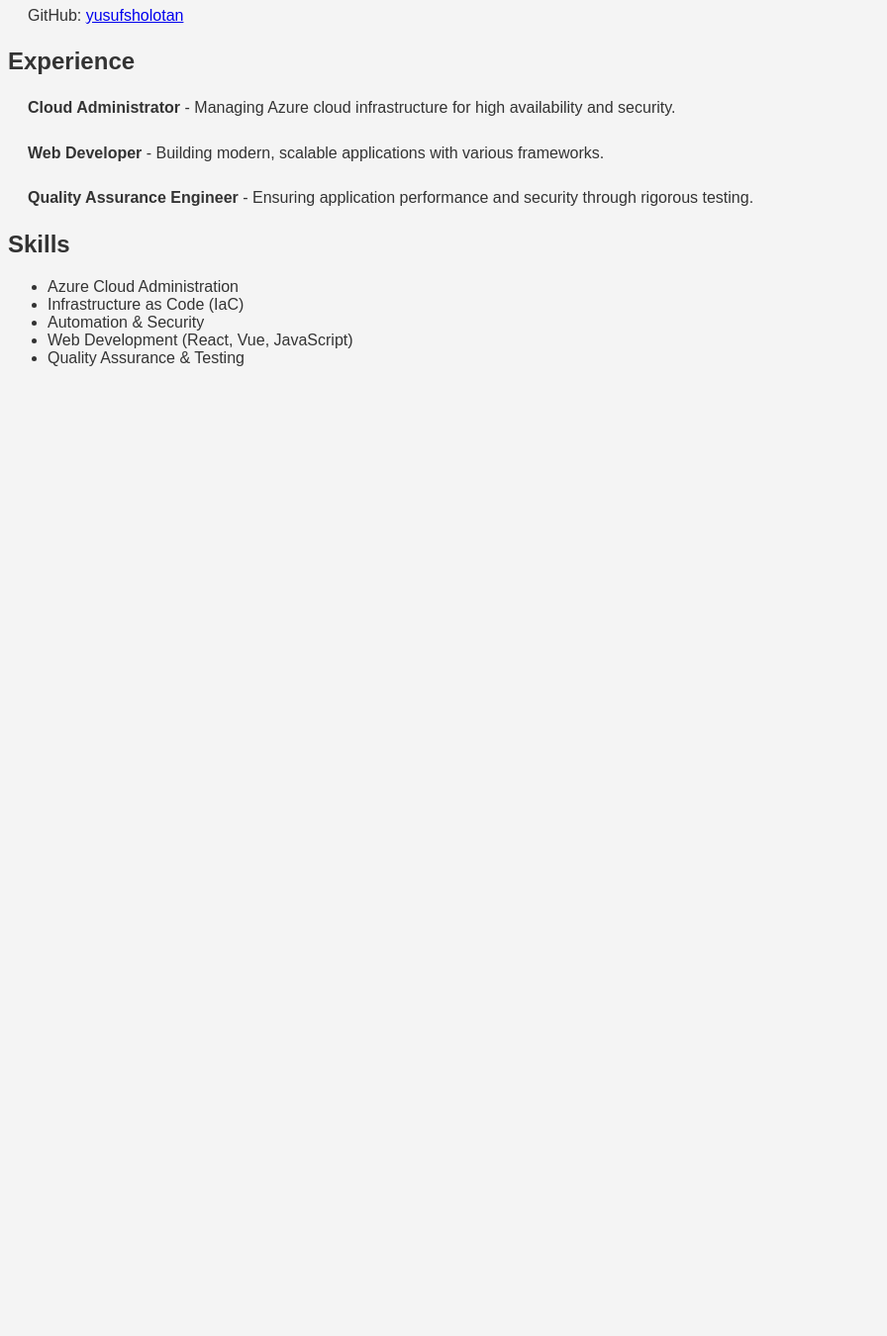
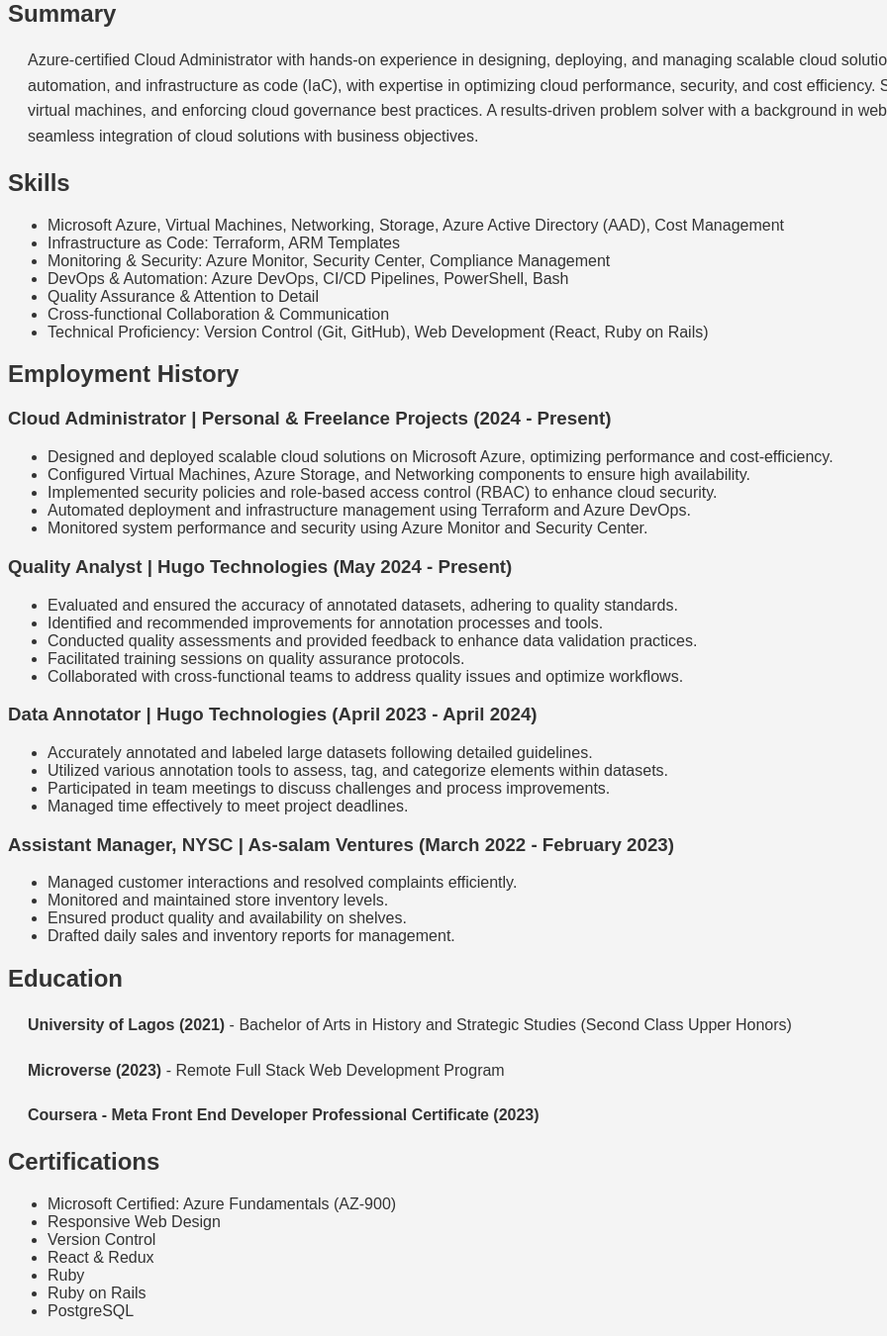
Before and after one commit to yusufsholotan/The-Cloud-Resume-Challenge, a plain HTML site: page index.html in a window 1280 px wide. Shown: the part 262-1612 px from the top of the page at 99% size, without its empty margins (0-896 px from the left). Before the commit the page ends 800 px from the top, so only its background shows below. Drawn offline with Linux system fonts and the light colour scheme.

Commit message:
Update webpage structure

```diff
--- a/index.html
+++ b/index.html
@@ -3,38 +3,89 @@
 <head>
     <meta charset="UTF-8">
     <meta name="viewport" content="width=device-width, initial-scale=1.0">
-    <link rel="stylesheet" href="styles.css"> <!-- Link to the CSS file -->
-    <title>Document</title>
+    <title>Yusuf Sholotan - Cloud Administrator Resume</title>
+    <link rel="stylesheet" href="styles.css">
 </head>
 <body>
     <div class="container">
-        <header>
-            <h1>Yusuf Sholotan</h1>
-            <p><strong>Cloud Administrator | Web Developer | QA Engineer</strong></p>
-        </header>
+        <h1>Yusuf Sholotan</h1>
+        <p>Email: <a href="mailto:yusufsholotan07@gmail.com">yusufsholotan07@gmail.com</a></p>
+        <p>Tel: +2348069920428</p>
+        <p>LinkedIn: <a href="https://www.linkedin.com/in/yusuf-sholotan-963696338/" target="_blank" rel="noopener">Profile</a></p>
+        <p>GitHub: <a href="https://github.com/yusufsholotan" target="_blank" rel="noopener">Profile</a></p>
 
         <div class="section">
-            <h2>Contact</h2>
-            <p>Email: yusufsholotan07@gmail.com</p>
-            <p>LinkedIn: <a href="https://www.linkedin.com/in/yusuf-sholotan-963696338/" target="_blank">Yusuf Sholotan</a></p>
-            <p>GitHub: <a href="https://github.com/yusufsholotan" target="_blank">yusufsholotan</a></p>
-        </div>
-
-        <div class="section">
-            <h2>Experience</h2>
-            <p><strong>Cloud Administrator</strong> - Managing Azure cloud infrastructure for high availability and security.</p>
-            <p><strong>Web Developer</strong> - Building modern, scalable applications with various frameworks.</p>
-            <p><strong>Quality Assurance Engineer</strong> - Ensuring application performance and security through rigorous testing.</p>
+            <h2>Summary</h2>
+            <p>Azure-certified Cloud Administrator with hands-on experience in designing, deploying, and managing scalable cloud solutions. Proficient in Microsoft Azure services, automation, and infrastructure as code (IaC), with expertise in optimizing cloud performance, security, and cost efficiency. Skilled in implementing CI/CD pipelines, managing virtual machines, and enforcing cloud governance best practices. A results-driven problem solver with a background in web development and quality assurance, ensuring seamless integration of cloud solutions with business objectives.</p>
         </div>
 
         <div class="section">
             <h2>Skills</h2>
             <ul>
-                <li>Azure Cloud Administration</li>
-                <li>Infrastructure as Code (IaC)</li>
-                <li>Automation & Security</li>
-                <li>Web Development (React, Vue, JavaScript)</li>
-                <li>Quality Assurance & Testing</li>
+                <li>Microsoft Azure, Virtual Machines, Networking, Storage, Azure Active Directory (AAD), Cost Management</li>
+                <li>Infrastructure as Code: Terraform, ARM Templates</li>
+                <li>Monitoring & Security: Azure Monitor, Security Center, Compliance Management</li>
+                <li>DevOps & Automation: Azure DevOps, CI/CD Pipelines, PowerShell, Bash</li>
+                <li>Quality Assurance & Attention to Detail</li>
+                <li>Cross-functional Collaboration & Communication</li>
+                <li>Technical Proficiency: Version Control (Git, GitHub), Web Development (React, Ruby on Rails)</li>
+            </ul>
+        </div>
+
+        <div class="section">
+            <h2>Employment History</h2>
+            <h3>Cloud Administrator | Personal & Freelance Projects (2024 - Present)</h3>
+            <ul>
+                <li>Designed and deployed scalable cloud solutions on Microsoft Azure, optimizing performance and cost-efficiency.</li>
+                <li>Configured Virtual Machines, Azure Storage, and Networking components to ensure high availability.</li>
+                <li>Implemented security policies and role-based access control (RBAC) to enhance cloud security.</li>
+                <li>Automated deployment and infrastructure management using Terraform and Azure DevOps.</li>
+                <li>Monitored system performance and security using Azure Monitor and Security Center.</li>
+            </ul>
+
+            <h3>Quality Analyst | Hugo Technologies (May 2024 - Present)</h3>
+            <ul>
+                <li>Evaluated and ensured the accuracy of annotated datasets, adhering to quality standards.</li>
+                <li>Identified and recommended improvements for annotation processes and tools.</li>
+                <li>Conducted quality assessments and provided feedback to enhance data validation practices.</li>
+                <li>Facilitated training sessions on quality assurance protocols.</li>
+                <li>Collaborated with cross-functional teams to address quality issues and optimize workflows.</li>
+            </ul>
+
+            <h3>Data Annotator | Hugo Technologies (April 2023 - April 2024)</h3>
+            <ul>
+                <li>Accurately annotated and labeled large datasets following detailed guidelines.</li>
+                <li>Utilized various annotation tools to assess, tag, and categorize elements within datasets.</li>
+                <li>Participated in team meetings to discuss challenges and process improvements.</li>
+                <li>Managed time effectively to meet project deadlines.</li>
+            </ul>
+
+            <h3>Assistant Manager, NYSC | As-salam Ventures (March 2022 - February 2023)</h3>
+            <ul>
+                <li>Managed customer interactions and resolved complaints efficiently.</li>
+                <li>Monitored and maintained store inventory levels.</li>
+                <li>Ensured product quality and availability on shelves.</li>
+                <li>Drafted daily sales and inventory reports for management.</li>
+            </ul>
+        </div>
+
+        <div class="section">
+            <h2>Education</h2>
+            <p><strong>University of Lagos (2021)</strong> - Bachelor of Arts in History and Strategic Studies (Second Class Upper Honors)</p>
+            <p><strong>Microverse (2023)</strong> - Remote Full Stack Web Development Program</p>
+            <p><strong>Coursera - Meta Front End Developer Professional Certificate (2023)</strong></p>
+        </div>
+
+        <div class="section">
+            <h2>Certifications</h2>
+            <ul>
+                <li>Microsoft Certified: Azure Fundamentals (AZ-900)</li>
+                <li>Responsive Web Design</li>
+                <li>Version Control</li>
+                <li>React & Redux</li>
+                <li>Ruby</li>
+                <li>Ruby on Rails</li>
+                <li>PostgreSQL</li>
             </ul>
         </div>
     </div>
```
